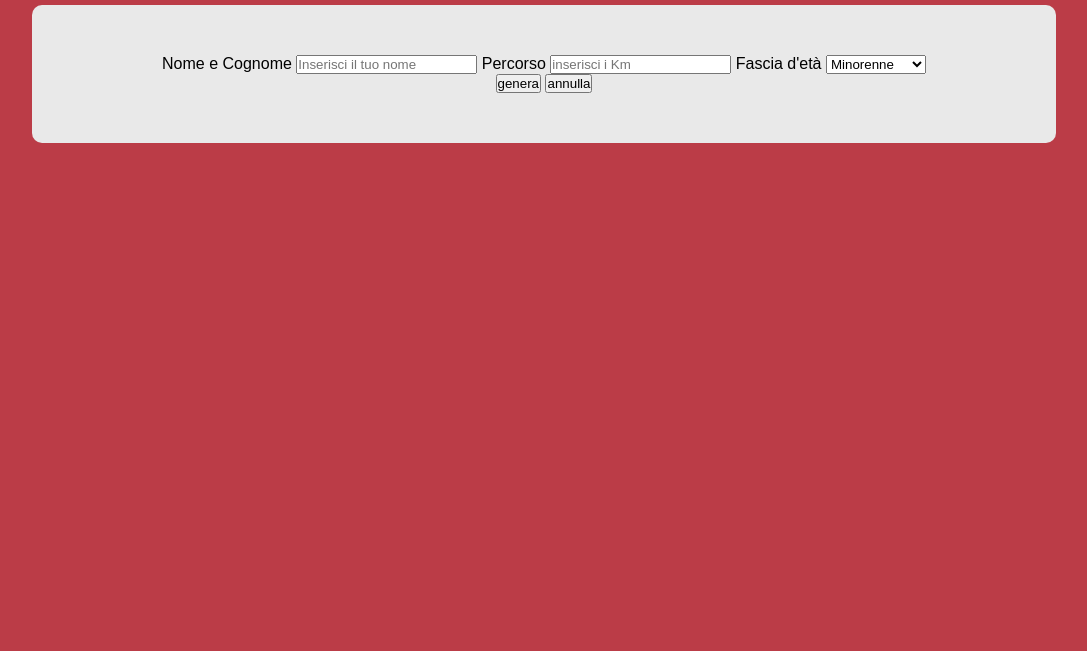
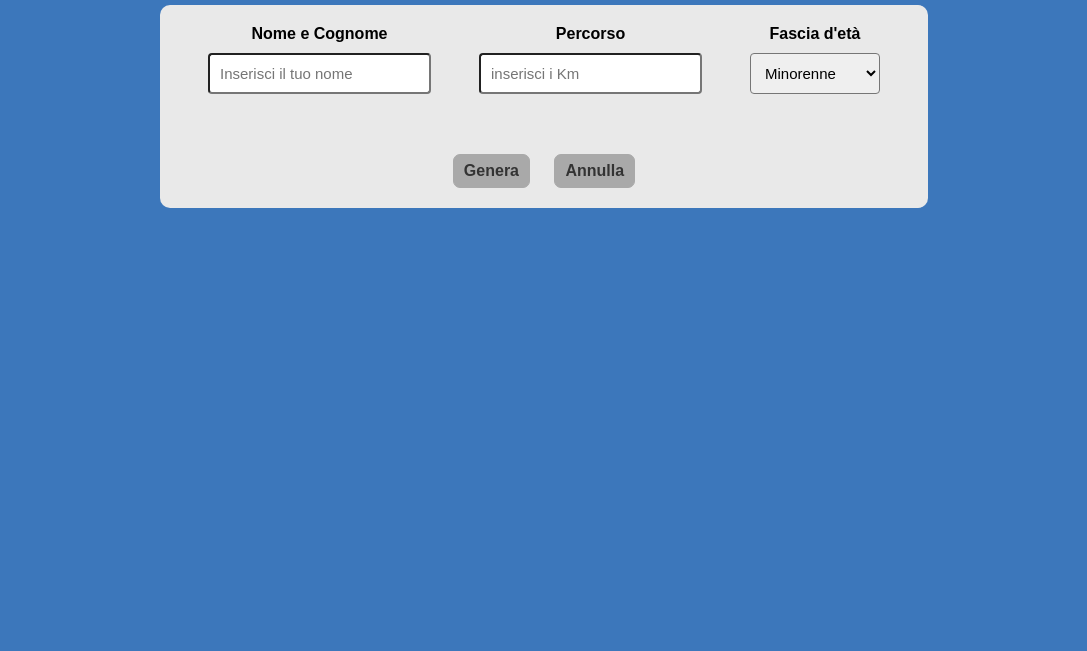
Before and after one commit to FeDeRiCo9719/js-biglietto-treno-form, a plain HTML site: page index.html in a window 1280 px wide. Shown: the part 149-800 px from the top of the page, without its empty margins (96-1183 px from the left). Drawn offline with Linux system fonts and the light colour scheme.

Commit message:
style form

```diff
--- a/Js/script.js
+++ b/Js/script.js
@@ -28,6 +28,8 @@ btnGenera.addEventListener( "click",
         var age = document.getElementById("age").value;
 
         if ( nome!== "" &&  km > 0  ) {
+
+            // 4. calcolo il prezzo del biglietto
             var price = km * 0.21;
             var offerta = "biglietto standard";
 
@@ -52,29 +54,6 @@ btnGenera.addEventListener( "click",
         } else {
             alert("ERROR");
         }
-
-        // 4. calcolo il prezzo del biglietto
-        // var price = km * 0.21;
-        // var offerta = "biglietto standard";
-
-        // if (age == "minorenne") {
-        //     var price = km * 0.21 * 80 /100;
-        //     offerta = "sconto Minorenne";
-
-        // } else if (age == "over 65") {
-        //     var price = km * 0.21 * 60 /100;
-        //     offerta = "sconto Silver";
-        // }
-        // price = price.toFixed(2);
-
-        // //5. Stampare in HTML
-        // document.getElementById("passeggero").innerHTML = nome;
-        // document.getElementById("offerta").innerHTML = offerta;
-        // document.getElementById("prezzo").innerHTML = price + " £";
-
-        // //6. Far apparire il biglietto
-        // document.getElementById("Biglietto").classList.add("biglietto_open");
-
     }
 
 );
@@ -89,7 +68,7 @@ btnAnnulla.addEventListener( "click",
         // svuotare i campi
         document.getElementById("name").value = "";
         document.getElementById("km").value = "";
-        document.getElementById("age").value = "";
+        document.getElementById("age").value = "minorenne";
     }
 
 );
--- a/css/style.css
+++ b/css/style.css
@@ -9,7 +9,7 @@ body {
     text-align: center;
     color: rgb(0, 0, 0);
     font-family: Arial;
-    background-color: rgb(187, 60, 71);
+    background-color: rgb(60, 119, 187);
 }
 .titolo {
     color: white;
@@ -21,7 +21,7 @@ body {
 .container {
     margin: auto;
     margin-top: 100px;
-    width: 80%;
+    width: 60%;
     /* background-color: rgb(233, 233, 233); */
     /* border-radius: 10px; */
 }
@@ -29,7 +29,7 @@ body {
     background-color: rgb(233, 233, 233);
     border-radius: 10px;
     margin-bottom: 100px;
-    padding: 50px 0px;
+    padding: 20px 0px;
 }
 .biglietto_close {
     display: none;
@@ -37,3 +37,47 @@ body {
 .biglietto_open {
     display: block;
 }
+
+/*---------------------- form  ----------------------*/
+.info-form {
+    /* background-color: rgba(137, 43, 226, 0.315); */
+    margin-bottom: 60px;
+    display: flex;
+    justify-content: space-evenly;
+}
+.info-form label {
+    display: block;
+    margin-bottom: 10px;
+    font-size: 16px;
+    font-weight: 700;
+}
+.info-form input,select {
+    padding: 10px;
+    border-radius: 4px;
+    font-size: 15px;
+}
+.name, .km, .age {
+    /* border: 1px solid red; */
+    /* text-align: center; */
+}
+.button-box {
+    /* background-color: aquamarine; */
+}
+.Button {
+    padding: 7px 10px;
+    margin: 0px 10px;
+    border-radius: 7px;
+    color: rgb(51, 51, 51);
+    font-size: 16px;
+    font-weight: 700;
+    background-color: darkgrey;
+    border: 1px solid darkgrey;
+}
+
+.Button:hover {
+    background-color: rgb(116, 116, 116);
+    border-color:rgb(116, 116, 116);
+    color: white;
+    transition: 0.2s;
+    cursor: pointer;
+}
--- a/index.html
+++ b/index.html
@@ -13,26 +13,31 @@
             <h2>CALCOLA IL PREZZO DEL TUO BIGLIETTO</h2>
         </div>
         <div class="form">
+            <div class="info-form">
                 <!-- nome e cognome -->
+                <div class="name">
                     <label for="nome">Nome e Cognome</label>
                     <input type="text" name="nome" id="name" placeholder="Inserisci il tuo nome">
-
+                </div>
                 <!-- km da percorrre -->
+                <div class="km">
                     <label for="km">Percorso</label>
                     <input type="number" name="km" id="km" placeholder="inserisci i Km">
-
+                </div>
                 <!-- età -->
+                <div class="age">
                     <label for="età">Fascia d'età</label>
                     <select name="età" id="age">
                         <option value="minorenne">Minorenne</option>
                         <option value="maggiorenne">Maggiorenne</option>
                         <option value="over 65">Over 65</option>
                     </select>
-
+                </div>
+            </div>
             <!-- bottoni -->
-            <div id="bottoni_biglietti">
-                <button id="genera">genera</button>
-                <button id="annulla">annulla</button>
+            <div id="bottoni_biglietti" class="button-box">
+                <button id="genera" class="Button">Genera</button>
+                <button id="annulla" class="Button">Annulla</button>
             </div>
         </div>
 
```
Lines whose indentation alone changed are shown as unchanged.
